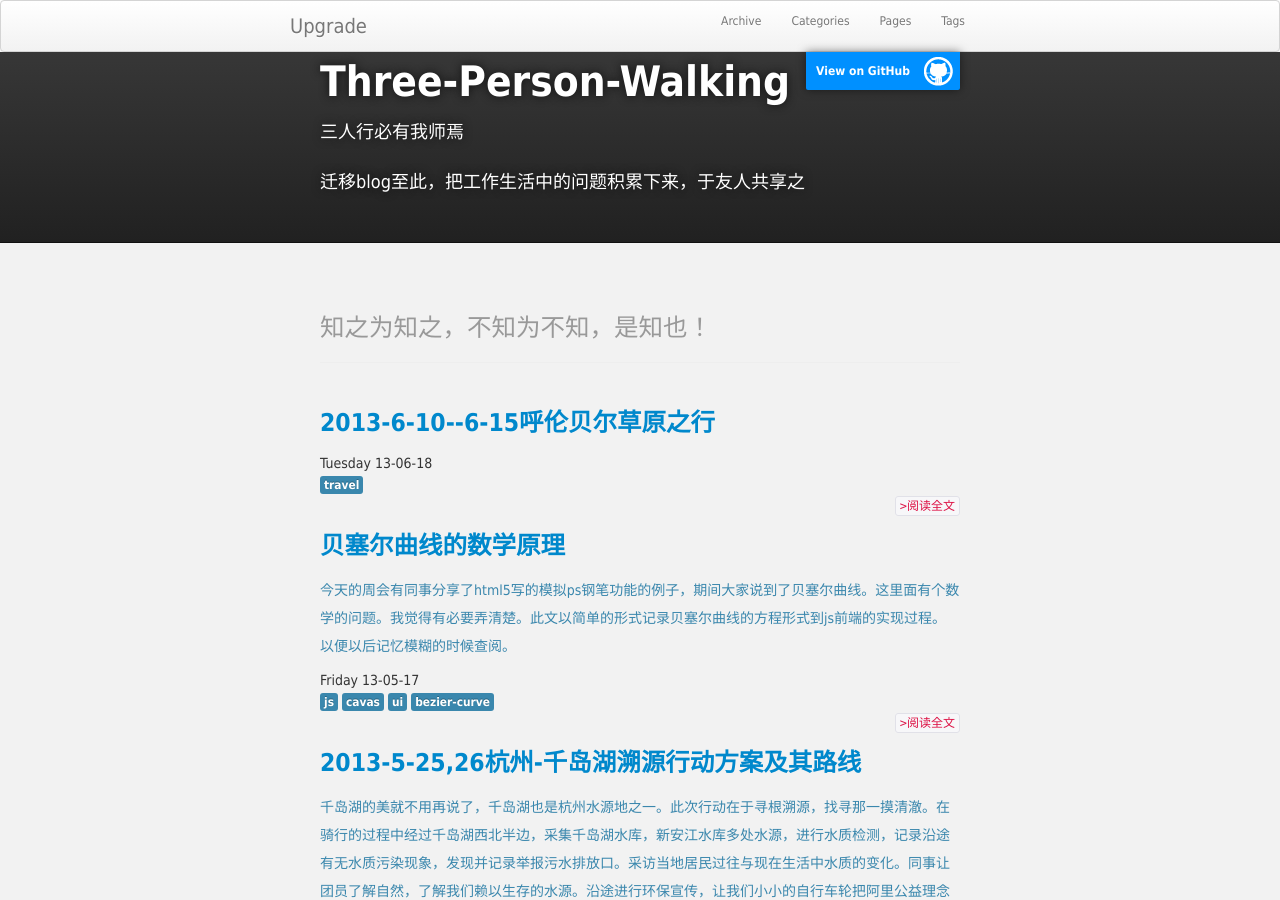
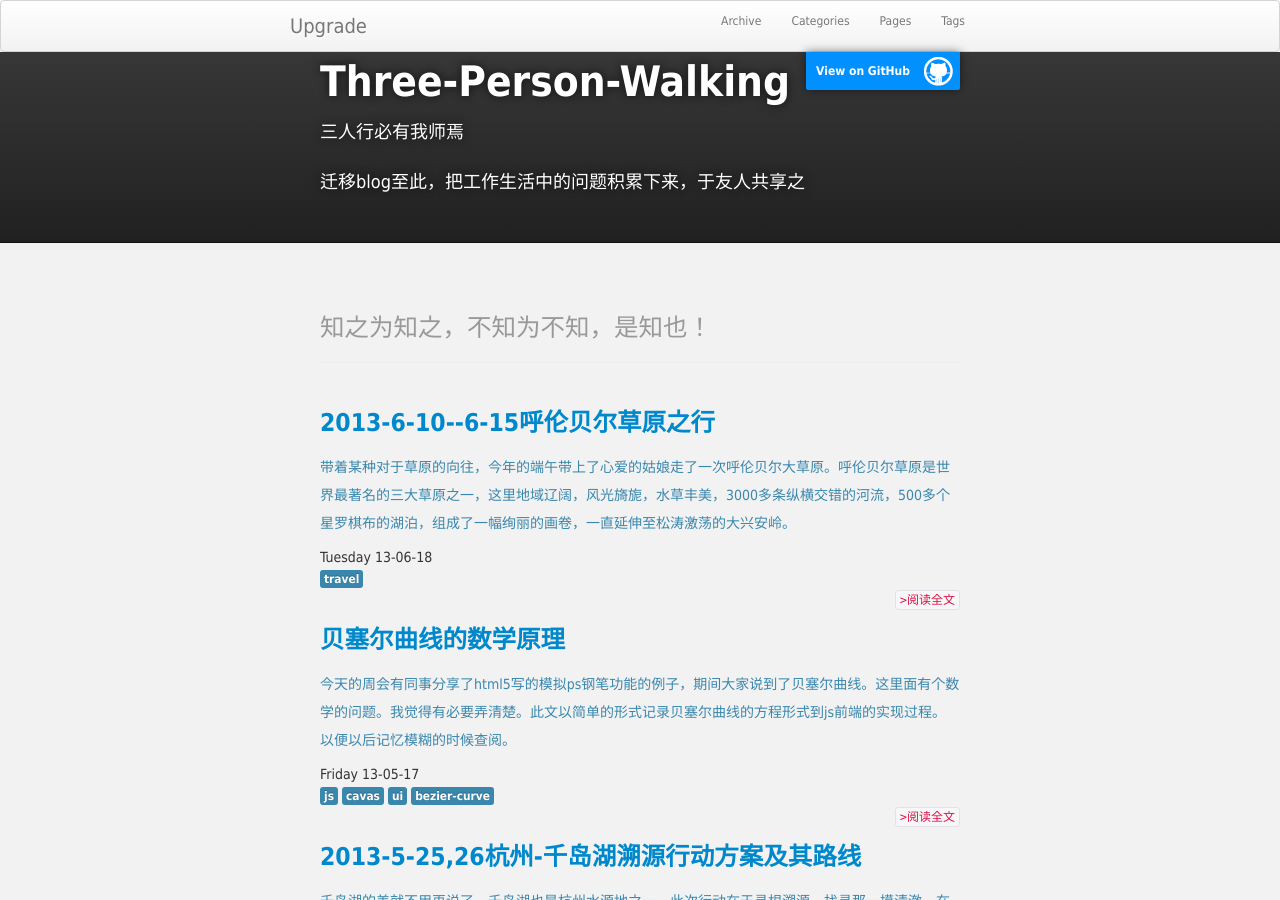
Before and after one commit to vincent-li/three-person-walking, a Jekyll site: the page built from index.html, in a window 1280 px wide and 900 px high. Built offline with Jekyll 4.4.1, drawn with Linux system fonts in a browser that asks for light colours.

Commit message:
加上简介

```diff
--- a/_posts/2013-06-18-walking-in-Hulunbeier-grassland.html
+++ b/_posts/2013-06-18-walking-in-Hulunbeier-grassland.html
@@ -4,7 +4,7 @@ title: 2013-6-10--6-15呼伦贝尔草原之行
 subtitle: 坐上了飞机去草原，去看那牛羊和骏马~~~
 category : travel
 tags : [travel]
-summary : ""
+summary : "带着某种对于草原的向往，今年的端午带上了心爱的姑娘走了一次呼伦贝尔大草原。呼伦贝尔草原是世界最著名的三大草原之一，这里地域辽阔，风光旖旎，水草丰美，3000多条纵横交错的河流，500多个星罗棋布的湖泊，组成了一幅绚丽的画卷，一直延伸至松涛激荡的大兴安岭。"
 ---
 
 {% include JB/setup %}
```
